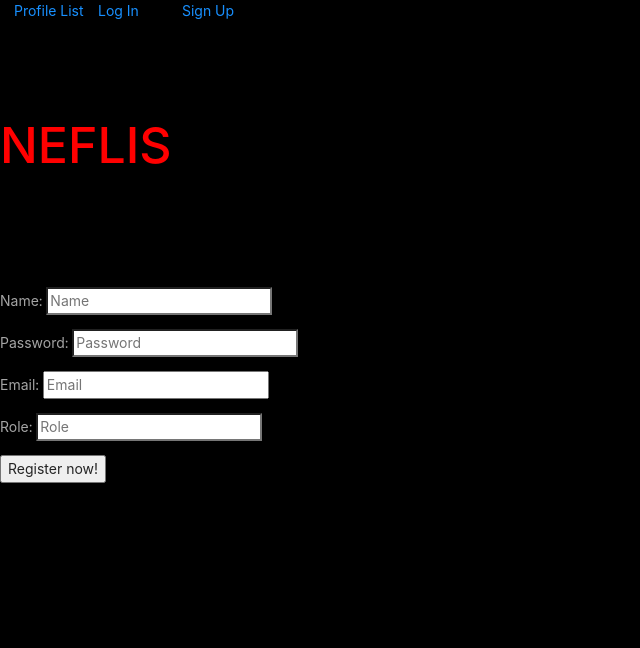
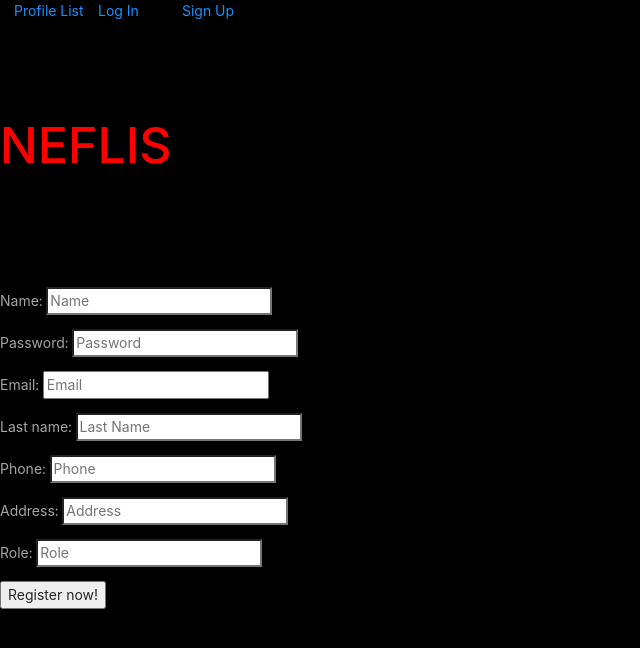
Before and after one commit to adrianoosses/front-php-movies, a React (Create React App) app: page /register in a window 1280 px wide. Shown: the top 648 px of the page, without its empty margins (0-640 px from the left). Built offline with nearby package versions, Linux system fonts and the light colour scheme.

Commit message:
feat: register modificado

```diff
--- a/src/containers/Register/Register.jsx
+++ b/src/containers/Register/Register.jsx
@@ -14,12 +14,15 @@ const Register = () => {
             const user = {
                 "name": form.name.value,
                 "password": form.password.value,
-                "email": form.email.value ,
-                "role": form.role.value,
+                "email": form.email.value,
+                "lastName": form.lastName.value,
+                "phone": form.phone.value,
+                "address": form.address.value,
+                //"role": form.role.value,
             }
             console.log("user: ", user);
             console.log("type of user: ", typeof user);
-            await axios.post('https://backend-movie-service.herokuapp.com/user/', user)
+            await axios.post('http://127.0.0.1:8000/api/auth/signup', user)
             //notification.success({ message: 'Registered!', description: 'User successfully registered' })
             history.push('/login')
         } catch (error) {
@@ -36,6 +39,9 @@ const Register = () => {
                 <p>Name: <input type="text" name="name" placeholder="Name" /></p>
                 <p>Password: <input type="password" name="password" placeholder="Password" /></p>
                 <p>Email: <input type="email" name="email" placeholder="Email" /></p>
+                <p>Last name: <input type="text" name="lastName" placeholder="Last Name" /></p>
+                <p>Phone: <input type="text" name="phone" placeholder="Phone" /></p>
+                <p>Address: <input type="text" name="address" placeholder="Address" /></p>
                 <p>Role: <input type="text" name="role" placeholder="Role" /></p>
                 <button type="submit">Register now!</button>
                 <p/>
```
Also changed, not shown: 2 other files (tests, documents, lock files or other folders).
